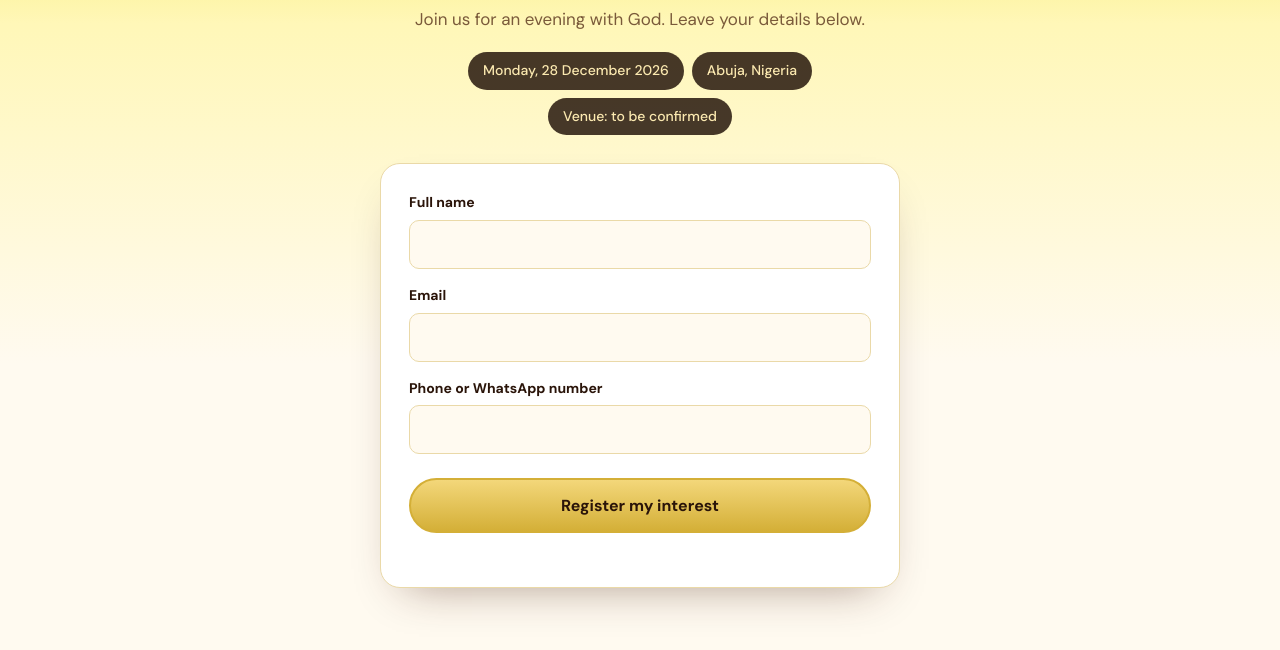
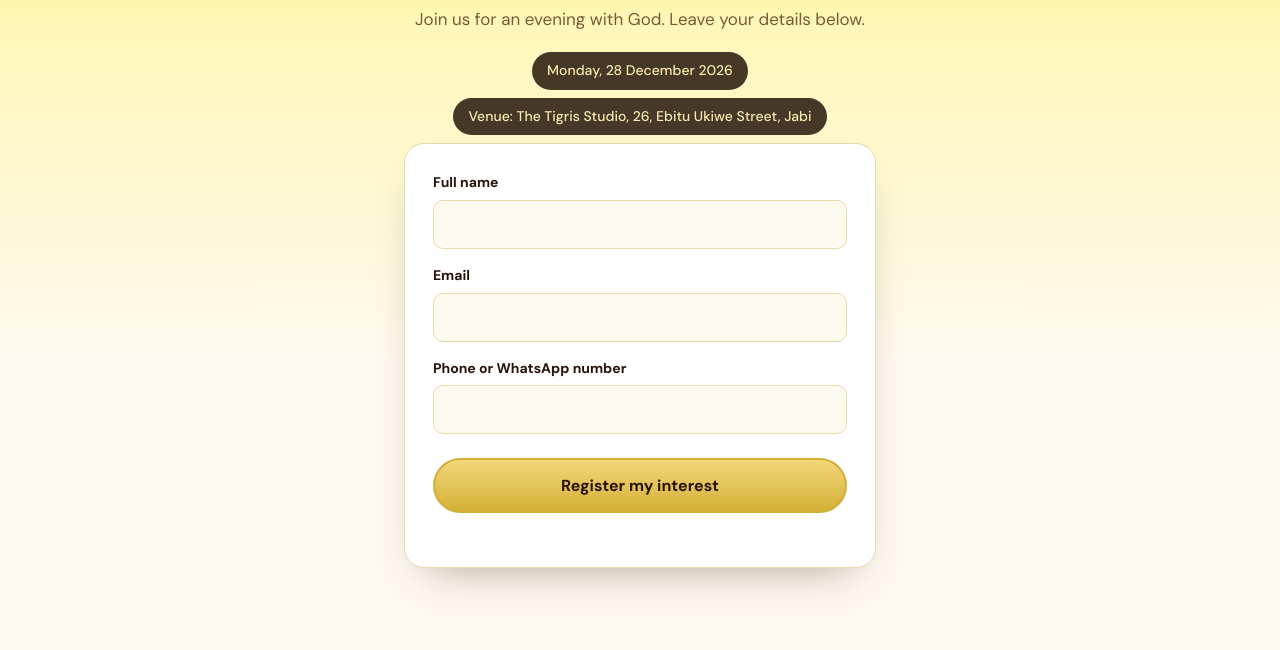
Before and after one commit to Ruthieluv/LLC, a plain HTML site: page register.html in a window 1280 px wide. Shown: the part 196-846 px from the top of the page. Drawn offline with Linux system fonts and the light colour scheme.

Commit message:
Change venue information in register.html
Updated venue details for the event in the registration form.

```diff
--- a/register.html
+++ b/register.html
@@ -62,7 +62,7 @@
   <p class="eyebrow">Life, Love, Christ 3.0</p>
   <h1>Register your interest</h1>
   <p class="lead">Join us for an evening with God. Leave your details below.</p>
-  <div class="pills"><span class="pill">Monday, 28 December 2026</span><span class="pill">Abuja, Nigeria</span><span class="pill">Venue: to be confirmed</span></div>
+  <div class="pills"><span class="pill">Monday, 28 December 2026</span><span class="pill">Venue: The Tigris Studio, 26, Ebitu Ukiwe Street, Jabi</span>
 
   <div class="card">
     <form name="register-interest" id="regForm" method="POST" data-netlify="true" data-netlify-honeypot="bot-field">
@@ -84,7 +84,6 @@
   <h2 id="thanksTitle">Thank you for registering.</h2>
   <p>We cannot wait to have you in the room.</p>
   <p>Your seat is reserved with love.</p>
-  <p>The venue will be sent to you upon confirmation.</p>
   <button class="btn fill" type="button" id="thanksOk">Okay</button>
 </dialog>
 
```
